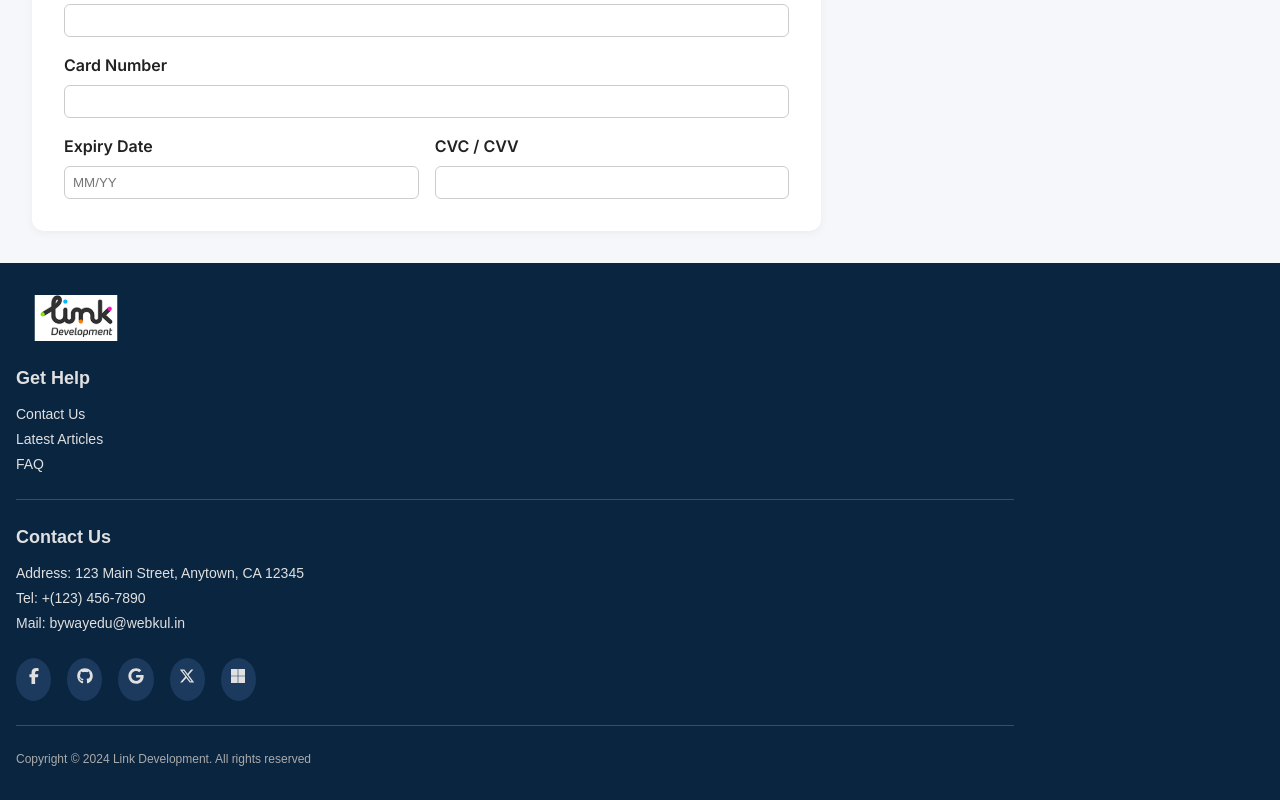
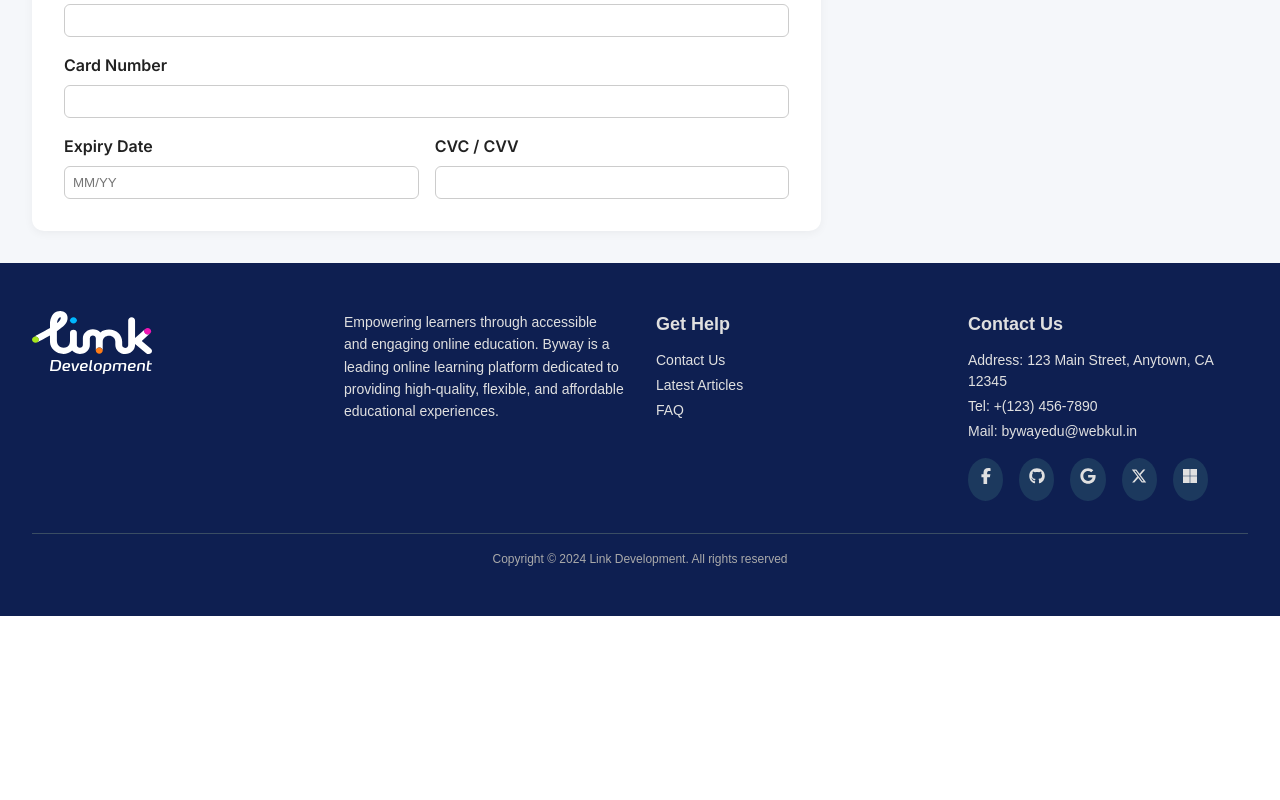
Before and after one commit to YousefKorayem/link-ecommerce-platform-workshop, a React (Vite) app: page /checkout in a window 1280 px wide. Shown: the part 534-1334 px from the top of the page. After the commit the page ends 1150 px from the top, so only its background shows below. Built offline with nearby package versions, Linux system fonts and the light colour scheme.

Commit message:
finalized footer style

```diff
--- a/src/components/Banner/Banner.scss
+++ b/src/components/Banner/Banner.scss
@@ -6,7 +6,9 @@
   overflow: hidden;
 
   @media(min-width: $breakpoint-md){
-    height: auto;
+    padding-top: 8rem;
+    padding-left:4rem;
+    height: 600px;
     display: flex;
     flex-direction: column;
   }
@@ -38,7 +40,7 @@
 
     @media (min-width: 768px) {
       flex-direction: row;
-      padding: 4rem;
+      padding: 1rem;
     }
 
     & > .banner-carousel__text {
@@ -143,13 +145,13 @@
 
   @media (min-width: 768px) {
   .banner-carousel {
-    height: 650px; // Reduced height for desktop
+    min-height: 650px; // Reduced height for desktop
 
     &__slide {
       flex-direction: row;
       align-items: center;
       justify-content: space-between;
-      padding: 6.5rem; // More space from edges
+      padding-left: 5rem; // More space from edges
 
       .banner-carousel__text {
         flex: 1;
--- a/src/components/Footer/Footer.jsx
+++ b/src/components/Footer/Footer.jsx
@@ -1,27 +1,41 @@
 import { FaFacebookF, FaGithub, FaGoogle, FaXTwitter, FaMicrosoft } from 'react-icons/fa6';
-import logo from '../../assets/logo.svg';
+import logo from '../../assets/logo2.svg';
 import './Footer.scss';
 
 export default function Footer() {
   return (
     <footer className="footer">
+      <div className="footer-content">
+        {/* Column A - Logo */}
+        <div className="footer-column">
           <img src={logo} alt="Company Logo" className="footer-logo" />
+        </div>
 
-      <div className="footer-section">
+        {/* Column B - Paragraph */}
+        <div className="footer-column hide-on-mobile">
+          <p className="footer-description">
+            Empowering learners through accessible and engaging online education.
+Byway is a leading online learning platform dedicated to providing high-quality, flexible, and affordable educational experiences.
+          </p>
+        </div>
+
+        {/* Column C - Help/Contact */}
+        <div className="footer-column">
           <h3 className="footer-heading">Get Help</h3>
           <p>Contact Us</p>
           <p>Latest Articles</p>
           <p>FAQ</p>
         </div>
 
-      <hr className="divider" />
+        {/* Divider between C and D (desktop only) */}
+        <div className="footer-divider mobile-only" />
 
-      <div className="footer-section">
+        {/* Column D - Address & Social */}
+        <div className="footer-column">
           <h3 className="footer-heading">Contact Us</h3>
           <p>Address: 123 Main Street, Anytown, CA 12345</p>
           <p>Tel: +(123) 456-7890</p>
           <p>Mail: bywayedu@webkul.in</p>
-      </div>
 
           <div className="social-icons">
             <a href="#"><FaFacebookF /></a>
@@ -29,6 +43,8 @@ export default function Footer() {
             <a href="#"><FaGoogle /></a>
             <a href="#"><FaXTwitter /></a>
             <a href="#"><FaMicrosoft /></a>
+          </div>
+        </div>
       </div>
 
       <hr className="divider" />
--- a/src/components/Footer/Footer.scss
+++ b/src/components/Footer/Footer.scss
@@ -1,19 +1,33 @@
 @use '../../styles/variables' as *;
+@use '../../styles/mixins' as *;
 
 .footer {
-  background-color: #0a2540;
+  background-color: $color__link-dark-blue-2;
   color: #e0e0e0;
-  padding: 2rem 1rem;
+  padding: 3rem 2rem;
   font-family: 'DM Sans', sans-serif;
+
+  .footer-content {
+    display: flex;
+    flex-wrap: wrap;
+    justify-content: space-between;
+    gap: 2rem;
+    margin-bottom: 2rem;
+
+    .footer-column {
+      flex: 1 1 200px;
       text-align: left;
 
       .footer-logo {
         width: 120px;
-    margin-bottom: 1.5rem;
+        margin-bottom: 1rem;
       }
 
-  .footer-section {
-    margin-bottom: 1.5rem;
+      .footer-description {
+        font-size: 14px;
+        line-height: 1.6;
+        margin: 0;
+      }
 
       .footer-heading {
         font-size: 18px;
@@ -24,21 +38,14 @@
       p {
         margin: 0.25rem 0;
         font-size: 14px;
-    }
-  }
-
-  .divider {
-    margin: 1.5rem 0;
-    border: none;
-    border-top: 1px solid #3a4d63;
-    width: 80%;
+        text-align: left;
       }
 
       .social-icons {
         display: flex;
-    justify-content: flex-start;
+        justify-content: start;
         gap: 1rem;
-    margin-bottom: 1.5rem;
+        margin-top: 1rem;
 
         a {
           color: #e0e0e0;
@@ -53,9 +60,47 @@
           }
         }
       }
+    }
+  }
+
+  .divider {
+    margin: 1rem 0;
+    border: none;
+    border-top: 1px solid #3a4d63;
+    width: 100%;
+  }
 
   .copyright {
     font-size: 12px;
+    text-align: center;
     color: #aaa;
   }
+
+  @media (max-width: 768px) {
+    .footer-content {
+      flex-direction: column;
+      align-items: flex-start;
+      text-align: left;
+
+      .footer-column {
+        width: 100%;
+
+        .footer-description {
+          display: none;
         }
+
+        .social-icons {
+          justify-content: flex-start;
+        }
+      }
+    }
+
+    .mobile-only {
+      display:none;
+    }
+
+    .hide-on-mobile{
+      display:none;
+    }
+  }
+}
--- a/src/styles/_variables.scss
+++ b/src/styles/_variables.scss
@@ -5,6 +5,7 @@ $color__link-blue: #00b8ff;
 $color__link-blue-hover: #004fa3;
 $color__link-light-blue: #E4F8FF;
 $color__link-dark-blue: #2F327D;
+$color__link-dark-blue-2: #0E1F51;
 $color__light-gray: #ddd;
 $color__light-gray-2: #777E91;
 $color__light-gray-3: #696984;
```
Also changed, not shown: src/assets/logo2.svg (added). Lines whose indentation alone changed are shown as unchanged.
